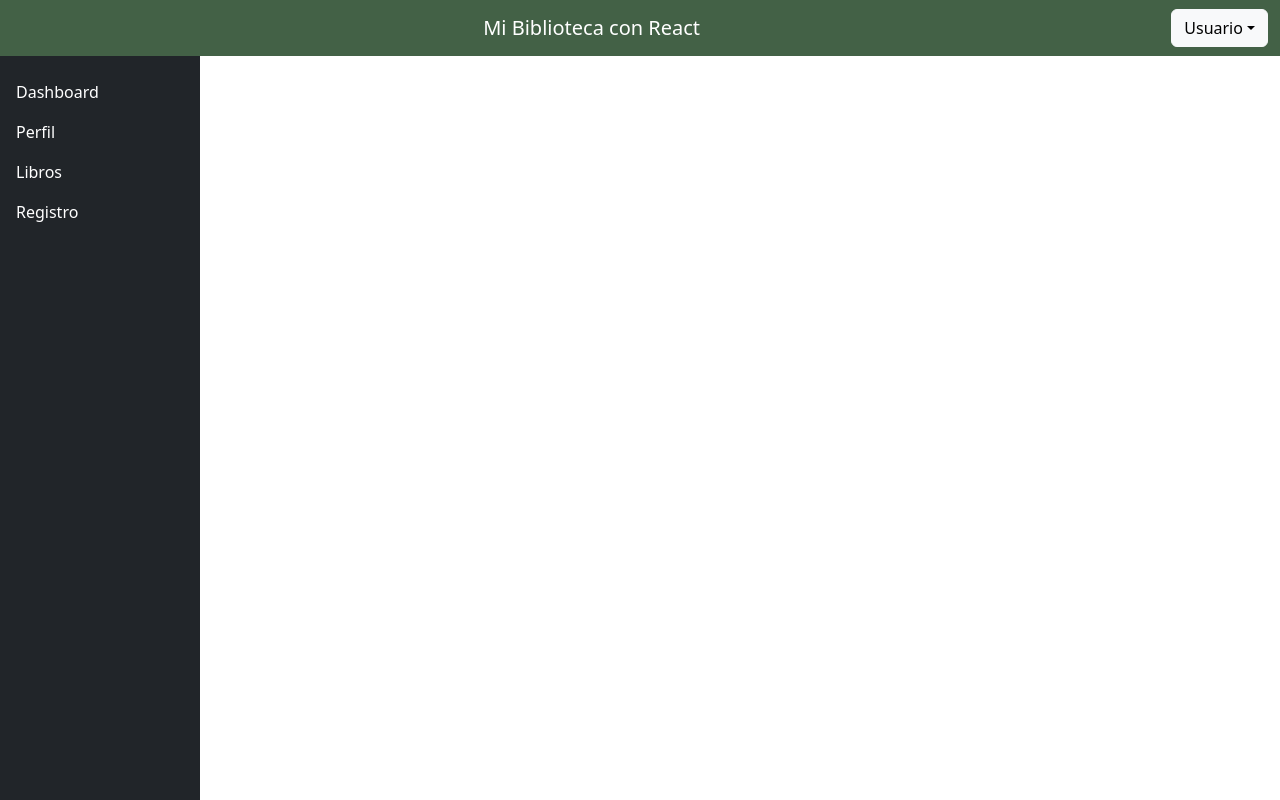
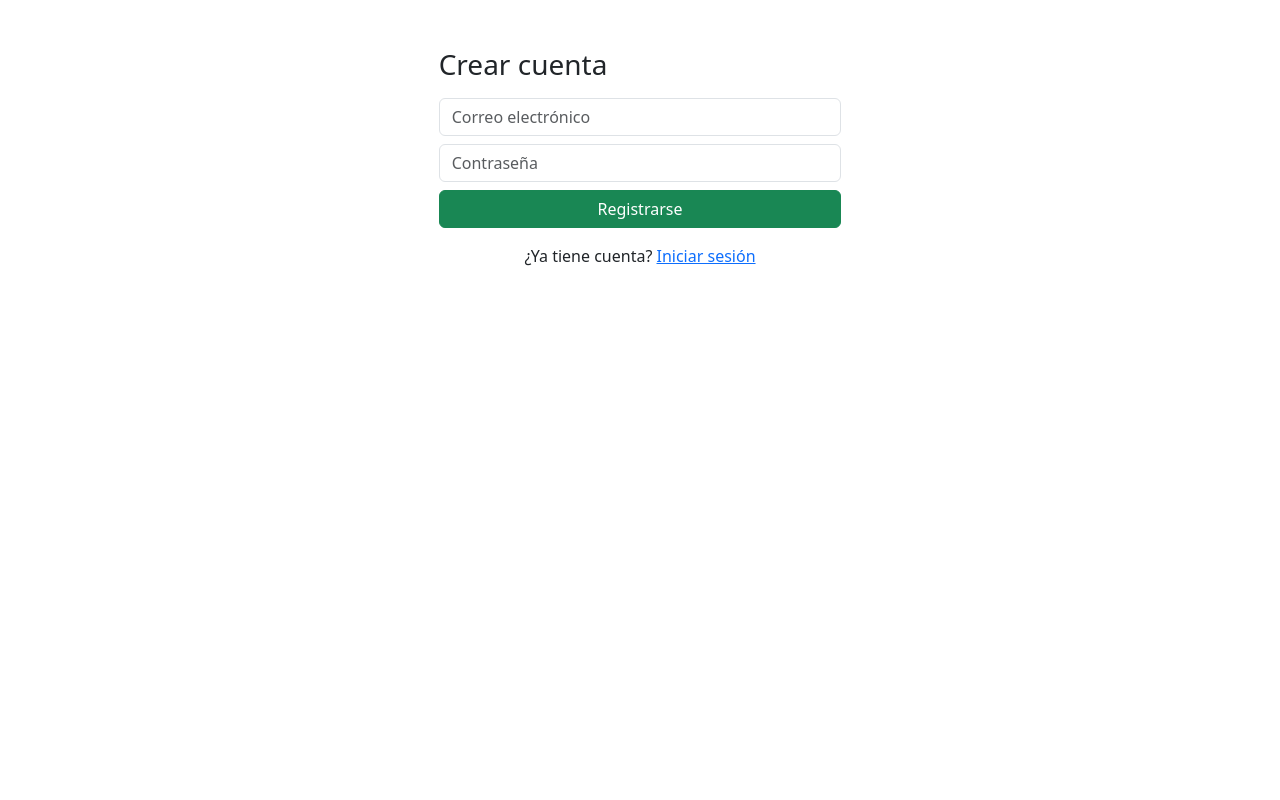
Before and after one commit to mjsalinas/ProyectoBaseWeb, a React (Vite) app: page /registro in a window 1280 px wide. Built offline with nearby package versions, Linux system fonts and the light colour scheme.

Commit message:
no message

```diff
--- a/package.json
+++ b/package.json
@@ -10,6 +10,8 @@
   "license": "ISC",
   "description": "",
   "dependencies": {
+    "@supabase/supabase-js": "^2.50.0",
+    "axios": "^1.9.0",
     "bootstrap": "^5.3.5",
     "react": "^19.1.0",
     "react-dom": "^19.1.0",
@@ -17,6 +19,7 @@
     "react-router-dom": "^6.30.0"
   },
   "devDependencies": {
+    "buffer": "^6.0.3",
     "parcel": "^2.14.4"
   }
 }
--- a/src/App.js
+++ b/src/App.js
@@ -4,7 +4,8 @@ import TopNavbar from './components/TopNavbar';
 import SideNavbar from './components/SideNavbar';
 import Login from './pages/Login';
 import Home from './pages/Home';
-import Books from './pages/masters/Books';
+import Register from './pages/masters/Register';
+// import Books from './pages/masters/Books';
 
 
 function App() {
@@ -15,8 +16,9 @@ function App() {
     return (
         <Router>
             <Routes>
-                <Route path="/login" element={<Login />} />
-                <Route path="/*" element={
+                <Route path="/" element={<Login />} />
+                <Route path="/registro" element={<Register />} />
+                <Route path="/home" element={
                     <div>
                         <TopNavbar />
                         <SideNavbar />
@@ -26,7 +28,7 @@ function App() {
                         }}>
                             <Routes>
                                 <Route path="/" element={<Home />} />
-                                <Route path="/books" element={<Books />} />
+                                {/* <Route path="/books" element={<Books />} /> */}
 
                             </Routes>
                         </div>
--- /dev/null
+++ b/src/api/authService.js
@@ -0,0 +1,9 @@
+import axios from "./axiosConfig";
+
+export const registerUser = async (email, password) => {
+    return axios.post("/auth/register", {email, password});
+}
+
+export const loginUser = async (email, password) => {
+    return axios.post("/auth/signIn", {email, password});
+}
--- /dev/null
+++ b/src/api/axiosConfig.js
@@ -0,0 +1,10 @@
+import axios from "axios";
+
+const instance = axios.create({
+    baseURL: "http://localhost:3301/api",
+    headers: {
+        "Content-Type" : "application/json",
+    }
+});
+
+export default instance;
--- a/src/pages/Login.js
+++ b/src/pages/Login.js
@@ -1,52 +1,45 @@
-import {useEffect, useState} from 'react';
-import { useNavigate } from 'react-router-dom';
+import { useState } from 'react';
+import { useNavigate, Link } from 'react-router-dom';
+import { loginUser } from '../api/authService';
+import { supabase } from '../utils/supabaseCliente';
 
 function Login() {
   const [email, setEmail] = useState('');
-const [inputError, setInputError] = useState(null);
+  const [password, setPassword] = useState('');
+  const [error, setError] = useState('');
   const navigate = useNavigate();
 
-const handleOnClick =()=>{
-    console.log("valor de email: " + email);
+  const handleLogin = async (e) => {
+      e.preventDefault();
+    try{
+      const res = await loginUser(email, password);
+      const user = res.data.user;
+      localStorage.setItem("user", JSON.stringify(user));
+      navigate("/");
+    }catch (err){
+           alert("error al iniciar sesion");
+      console.log(err);
     }
-const handleOnSubmit = (e) => {
-    e.preventDefault();
-    navigate('/');
-}
-const handleOnBlur = () => {
-    if(email.includes('@')) {
-        setInputError(null);
-    } else{
-        setInputError('Correo invalido.');
-    }
+  };
+
+  const handleGoogleLogin = async() => {
+    const {error} = await supabase.auth.signInWithOAuth({provider: "google"});
+    if (error) console.log(error);
   }
   return (
-        <div
-            className="d-flex align-items-center justify-content-center"
-            style={{ height: '100vh' }}>
-            <div className="card p-4" style={{ width: '300px' }}>
-                <h2 className="text-center mb-3"> Iniciar Sesion</h2>
-                <form onSubmit={handleOnSubmit}>
-                    <input
-                        type="email"
-                        className="form-control mb-3"
-                        placeholder="Ingrese su correo"
-                        value={email}
-                        onChange={(event) => { setEmail(event.target.value)}}
-                        onBlur={handleOnBlur}
-                        />
-                   { inputError && <div className="text-danger mb-3">{inputError}</div>}
-                    <button
-                        className="btn btn-primary w-100"
-                        type="submit"
-                        onClick={handleOnClick}
-                        >
-                        Ingresar
-                    </button>
+    <div className="container mt-5 col-md-4">
+      <h3 className="mb-3">Iniciar sesión</h3>
+      <form onSubmit={handleLogin}>
+        <input type="email" className="form-control mb-2" placeholder="Correo electrónico" value={email} onChange={(e) => setEmail(e.target.value)} required />
+        <input type="password" className="form-control mb-2" placeholder="Contraseña" value={password} onChange={(e) => setPassword(e.target.value)} required />
+        <button className="btn btn-primary w-100">Entrar</button>
       </form>
+
+      {error && <p className="text-danger mt-2">{error}</p>}
+      <p className="mt-3 text-center">¿No tiene cuenta? <Link to="/registro">Regístrese</Link></p>
+        <button className="btn btn-secondary w-100" onClick={handleGoogleLogin}>Iniciar Sesion con Google</button>
+
     </div>
-        </div>
-
   );
 }
 
--- a/src/pages/masters/Books.js
+++ b/src/pages/masters/Books.js
@@ -17,7 +17,6 @@ const handleOnDelete = (id) => {
 const updatedBooks = books.filter((book, index) => index !== id);
 setBooks(updatedBooks);
 }
-
     const handleOnSubmit = (e) => {
         e.preventDefault();
         if(editIndex !== null){
--- /dev/null
+++ b/src/pages/masters/Register.js
@@ -0,0 +1,36 @@
+import { useState } from 'react';
+import { useNavigate, Link } from 'react-router-dom';
+import { registerUser } from '../../api/authService';
+
+function Register() {
+  const [email, setEmail] = useState('');
+  const [password, setPassword] = useState('');
+  const [mensaje, setMensaje] = useState('');
+  const navigate = useNavigate();
+
+  const handleRegister = async (e) => {
+    e.preventDefault();
+    try {
+      const res = await registerUser(email, password);
+      alert("usuario registrado");
+    }catch (err){
+      alert("error al registrar");
+      console.log(err);
+    }
+  };
+
+  return (
+    <div className="container mt-5 col-md-4">
+      <h3 className="mb-3">Crear cuenta</h3>
+      <form onSubmit={handleRegister}>
+        <input type="email" className="form-control mb-2" placeholder="Correo electrónico" value={email} onChange={(e) => setEmail(e.target.value)} required />
+        <input type="password" className="form-control mb-2" placeholder="Contraseña" value={password} onChange={(e) => setPassword(e.target.value)} required />
+        <button className="btn btn-success w-100">Registrarse</button>
+      </form>
+      {mensaje && <p className="mt-3">{mensaje}</p>}
+      <p className="mt-3 text-center">¿Ya tiene cuenta? <Link to="/">Iniciar sesión</Link></p>
+    </div>
+  );
+}
+
+export default Register;
--- /dev/null
+++ b/src/utils/supabaseCliente.js
@@ -0,0 +1,5 @@
+// npm install @supabase/supabase-js
+import { createClient } from "@supabase/supabase-js";
+
+export const supabase = createClient("https://ggjfegftncnxlbnosbln.supabase.co"
+    ,"eyJhbGciOiJIUzI1NiIsInR5cCI6IkpXVCJ9.eyJpc3MiOiJzdXBhYmFzZSIsInJlZiI6ImdnamZlZ2Z0bmNueGxibm9zYmxuIiwicm9sZSI6InNlcnZpY2Vfcm9sZSIsImlhdCI6MTc0ODcyMDg1MSwiZXhwIjoyMDY0Mjk2ODUxfQ.4f4ujibPFZOC8sLP_0GyzZm24ehGJcpiRMgKn_M_CkE")
```
Also changed, not shown: 1 other file (tests, documents, lock files or other folders). Lines whose indentation alone changed are shown as unchanged.
